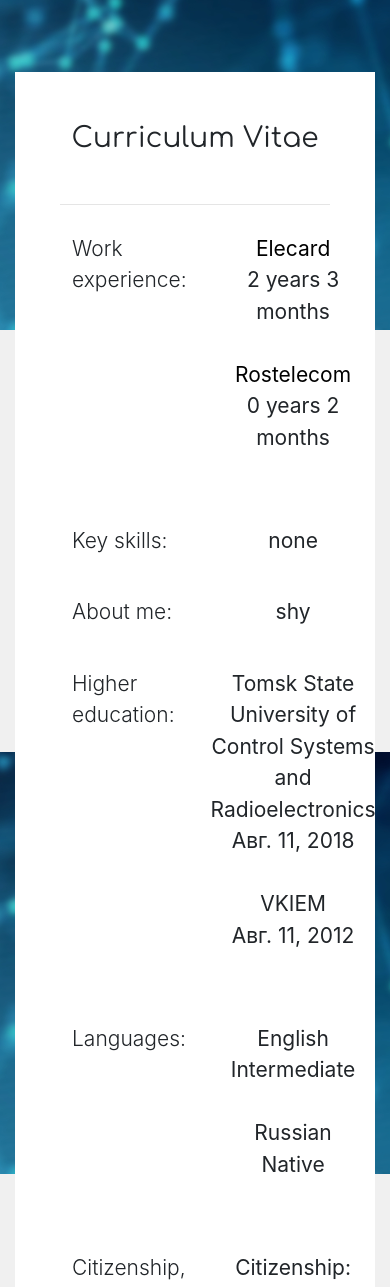
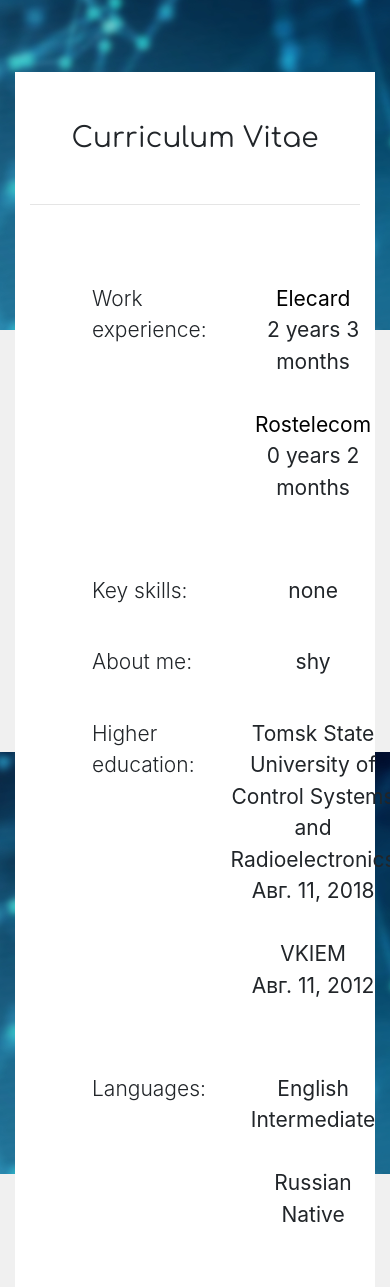
Before and after one commit to AnatolyFeteleu/cv_app, a Django app: page /cv/ in a window 390 px wide; the page is wider, and only the part inside the window is pictured. Shown: the part 92-1379 px from the top of that part. Run offline with Django 3.2, Linux system fonts and the light colour scheme; data comes from the database, SQL or seed files in the repository; style sheets or scripts are compiled from the project's sources; some libraries are stand-ins or nearby versions.

Commit message:
Repair resume page. Fix fro mobile devices (pt. 2)

```diff
--- a/landing_page/templates/landing_page/resume/cv.html
+++ b/landing_page/templates/landing_page/resume/cv.html
@@ -2,15 +2,15 @@
 {% load svg %}
 
 {% block content %}
-<div class="container">
+<div class="row">
     <div class="col-md-12 cv-head" style="display: inline-block; width: 100%; height: 100%; padding-top: 50px; margin: auto; text-align: center;">
         <h3 class="font-weight-light">Curriculum Vitae</h3>
         <br>
         <hr>
     </div>
     <div class="col-md-12 cv-headings">
-        <div id="cv-table" class="table-responsible">
-            <table class="table table-borderless">
+        <div id="cv-table" class="table-responsible-sm">
+            <table class="table table-borderless" style="display: block; padding: 50px;">
                 <tbody>
                     <tr>
                         <td class="font-weight-light"><p>Work experience:</p></td>
```
